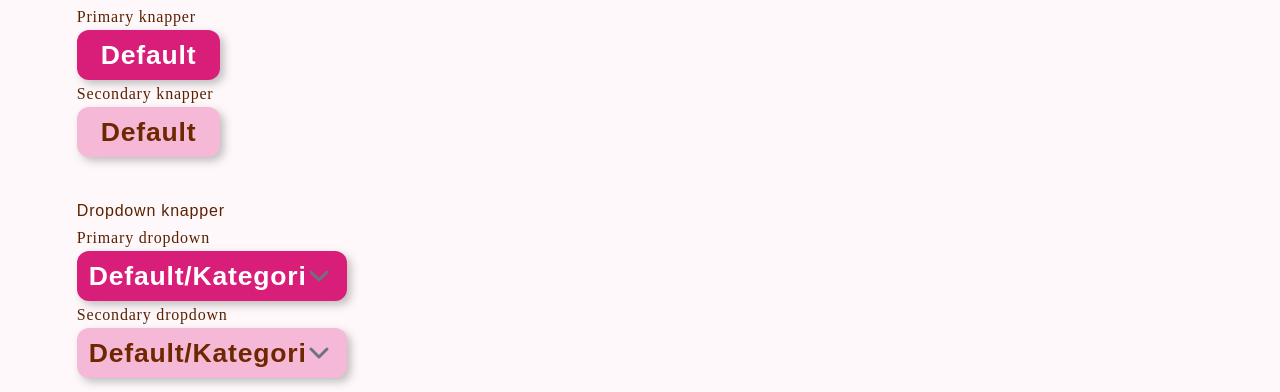
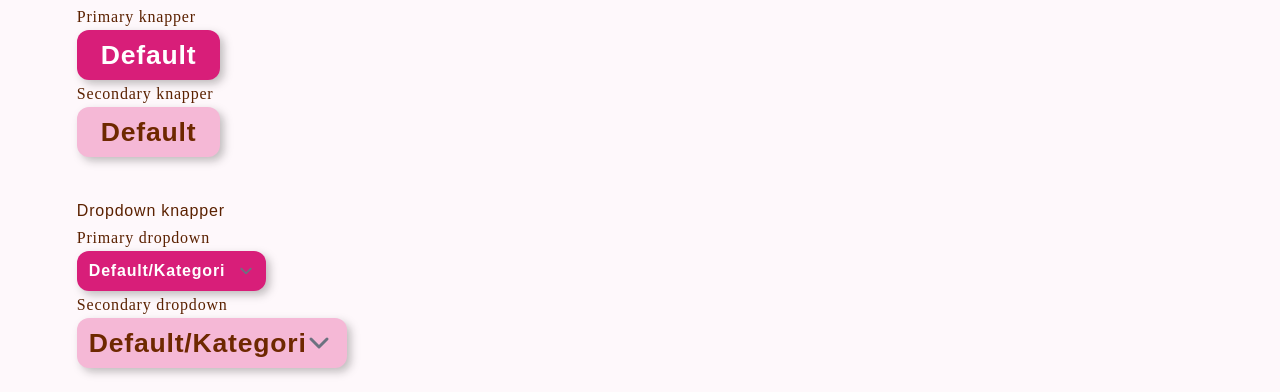
Before and after one commit to jako500n/3.-semesterseksamen, a website built with Vite: page src/komponenter.html in a window 1280 px wide. Shown: the part 286-678 px from the top of the page. Built offline with nearby package versions, Linux system fonts and the light colour scheme; a web font is replaced by a local one.

Commit message:
primary dropdown rettet

```diff
--- a/src/komponenter.html
+++ b/src/komponenter.html
@@ -145,7 +145,7 @@
           <p>Primary dropdown</p>
           <!-- <label for="DefaultDropdown" class=""></label> -->
           <select
-            class="max-w-xs rounded-knapperRadius border-none bg-primaryButton text-knaptekst_mobile text-primaryButtonTextColor drop-shadow-knapShadow transition ease-in hover:bg-primaryButtonHover hover:text-primaryButtonHoverTextColor hover:drop-shadow-knapHoverShadow focus:border-primaryButtonBorder focus:ring-4 focus:ring-primaryButtonBorder md:text-knaptekst_desktop"
+            class="text-knaptekst max-w-xs rounded-knapperRadius border-none bg-primaryButton text-primaryButtonTextColor drop-shadow-knapShadow transition ease-in hover:bg-primaryButtonHover hover:text-primaryButtonHoverTextColor hover:drop-shadow-knapHoverShadow focus:border-primaryButtonBorder focus:ring-4 focus:ring-primaryButtonBorder"
             name="Default"
             id="DefaultDropdown"
             x-model="Default"
```
